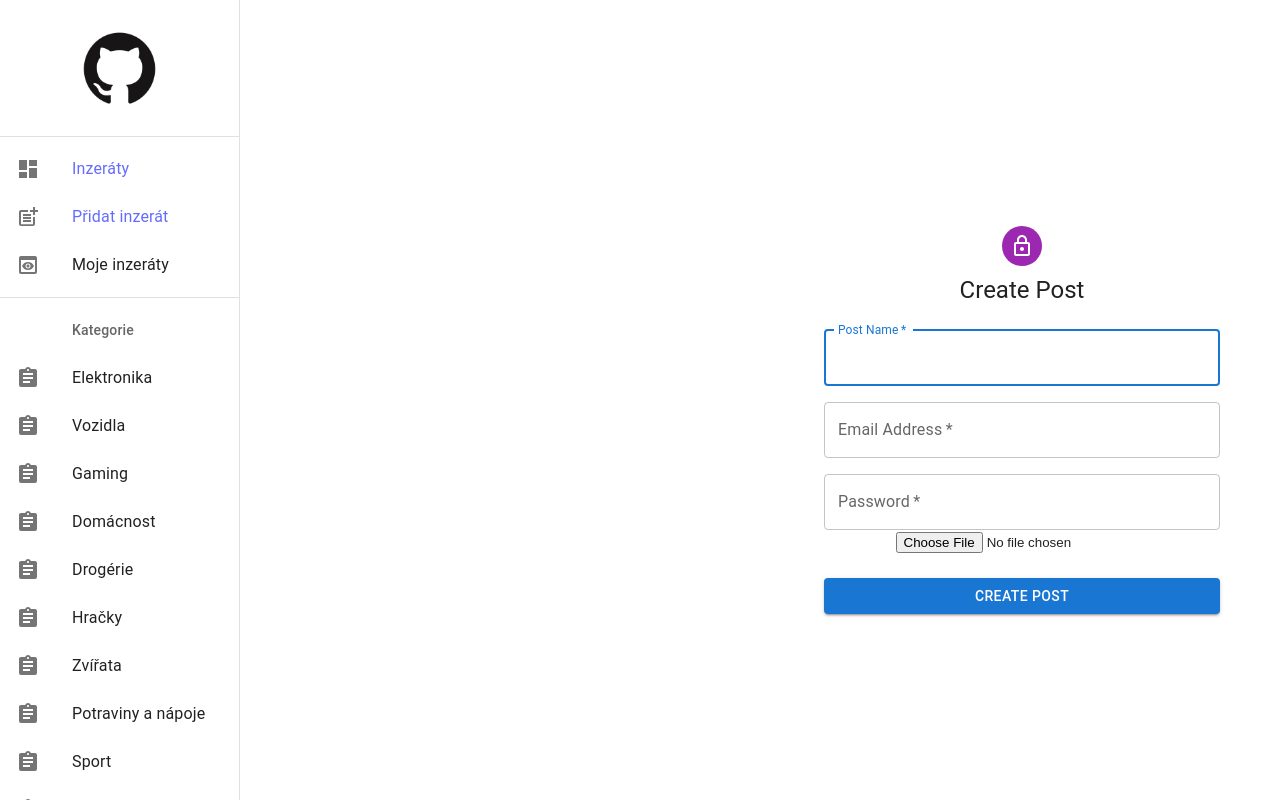
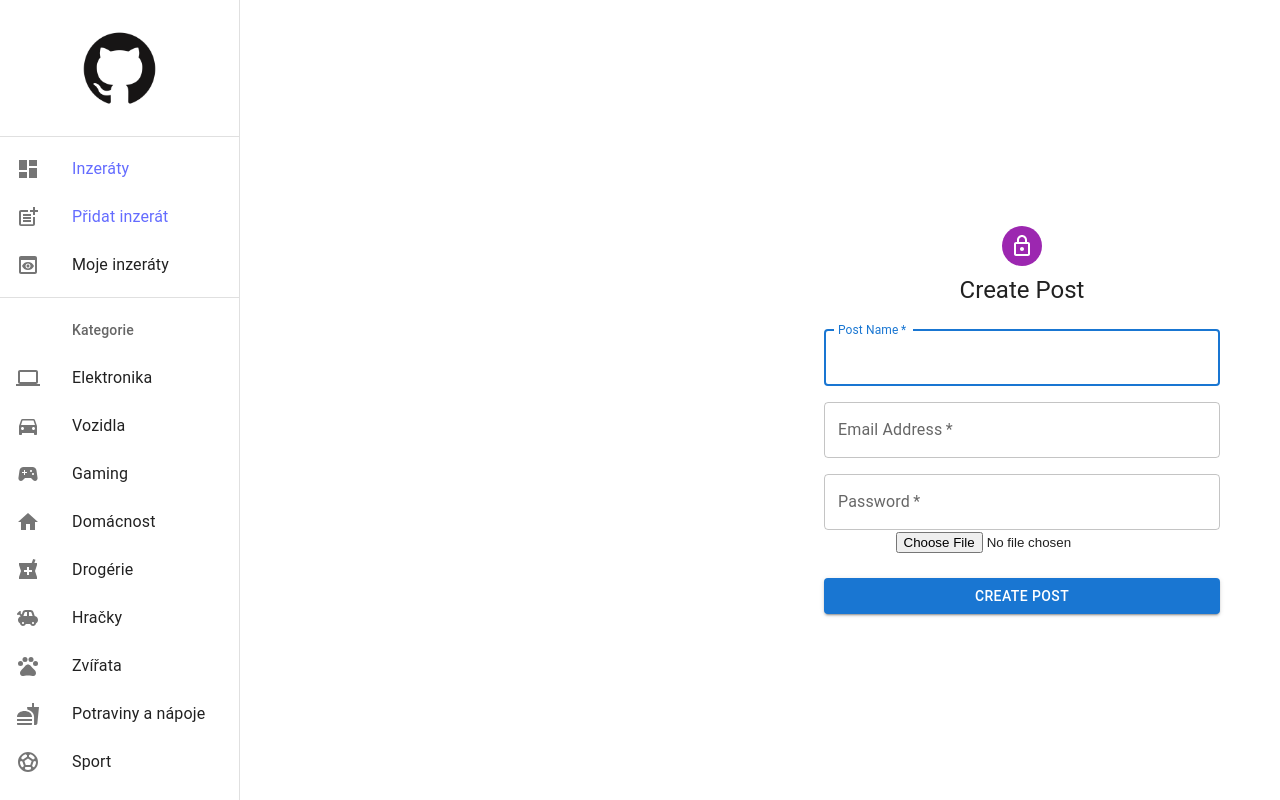
Before and after one commit to gr0nn1x/uInzeraty, a React (Vite) app in the folder client/my-vue-app/: page /createpost in a window 1280 px wide. Built offline with nearby package versions, Linux system fonts and the light colour scheme.

Commit message:
Pridane ikonky do navbaru

```diff
--- a/client/my-vue-app/src/pages/Navbar/Navbar.tsx
+++ b/client/my-vue-app/src/pages/Navbar/Navbar.tsx
@@ -15,9 +15,9 @@ const Drawer = styled(MuiDrawer, {
   shouldForwardProp: (prop) => prop !== "open",
 })(({ theme, open }) => ({
   "& .MuiDrawer-paper": {
-    position: "fixed", // Set position to fixed
-    top: 0, // Align to the top of the viewport
-    bottom: 0, // Align to the bottom of the viewport
+    position: "fixed",
+    top: 0,
+    bottom: 0,
     zIndex: theme.zIndex.drawer,
     width: drawerWidth,
     transition: theme.transitions.create("width", {
@@ -26,12 +26,9 @@ const Drawer = styled(MuiDrawer, {
     }),
     boxSizing: "border-box",
     overflowX: "hidden",
-    height: "100vh", // Set height to 100% of viewport height
+    height: "100vh",
   },
 }));
-
-
-
 
 const Navbar: React.FC = () => {
   return (
--- a/client/my-vue-app/src/pages/Navbar/listItems.tsx
+++ b/client/my-vue-app/src/pages/Navbar/listItems.tsx
@@ -7,6 +7,16 @@ import DashboardIcon from '@mui/icons-material/Dashboard';
 import Preview from '@mui/icons-material/Preview';
 import PostAdd from '@mui/icons-material/PostAdd';
 import AssignmentIcon from '@mui/icons-material/Assignment';
+import ComputerIcon from '@mui/icons-material/Computer';
+import DirectionsCarIcon from '@mui/icons-material/DirectionsCar';
+import SportsEsportsIcon from '@mui/icons-material/SportsEsports';
+import HomeIcon from '@mui/icons-material/Home';
+import LocalPharmacyIcon from '@mui/icons-material/LocalPharmacy';
+import ToysIcon from '@mui/icons-material/Toys';
+import PetsIcon from '@mui/icons-material/Pets';
+import FastfoodIcon from '@mui/icons-material/Fastfood';
+import SportsSoccerIcon from '@mui/icons-material/SportsSoccer';
+import MenuBookIcon from '@mui/icons-material/MenuBook';
 import { Link } from 'react-router-dom';
 
 export const mainListItems = (
@@ -46,73 +56,72 @@ export const secondaryListItems = (
 
     <ListItemButton>
       <ListItemIcon>
-        <AssignmentIcon />
+        <ComputerIcon />
       </ListItemIcon>
       <ListItemText primary="Elektronika" />
     </ListItemButton>
 
     <ListItemButton>
       <ListItemIcon>
-        <AssignmentIcon />
+        <DirectionsCarIcon />
       </ListItemIcon>
       <ListItemText primary="Vozidla" />
     </ListItemButton>
 
     <ListItemButton>
       <ListItemIcon>
-        <AssignmentIcon />
+        <SportsEsportsIcon />
       </ListItemIcon>
       <ListItemText primary="Gaming" />
     </ListItemButton>
 
     <ListItemButton>
       <ListItemIcon>
-        <AssignmentIcon />
+        <HomeIcon />
       </ListItemIcon>
       <ListItemText primary="Domácnost" />
     </ListItemButton>
 
     <ListItemButton>
       <ListItemIcon>
-        <AssignmentIcon />
+        <LocalPharmacyIcon />
       </ListItemIcon>
       <ListItemText primary="Drogérie" />
     </ListItemButton>
 
     <ListItemButton>
       <ListItemIcon>
-        <AssignmentIcon />
+        <ToysIcon />
       </ListItemIcon>
       <ListItemText primary="Hračky" />
     </ListItemButton>
 
     <ListItemButton>
       <ListItemIcon>
-        <AssignmentIcon />
+        <PetsIcon />
       </ListItemIcon>
       <ListItemText primary="Zvířata" />
     </ListItemButton>
 
     <ListItemButton>
       <ListItemIcon>
-        <AssignmentIcon />
+        <FastfoodIcon />
       </ListItemIcon>
       <ListItemText primary="Potraviny a nápoje" />
     </ListItemButton>
 
     <ListItemButton>
       <ListItemIcon>
-        <AssignmentIcon />
+        <SportsSoccerIcon />
       </ListItemIcon>
       <ListItemText primary="Sport" />
     </ListItemButton>
 
     <ListItemButton>
       <ListItemIcon>
-        <AssignmentIcon />
+        <MenuBookIcon />
       </ListItemIcon>
       <ListItemText primary="Knihy" />
     </ListItemButton>
-
   </React.Fragment>
 );
```
Also changed, not shown: 1 other file (tests, documents, lock files or other folders). Lines whose indentation alone changed are shown as unchanged.
